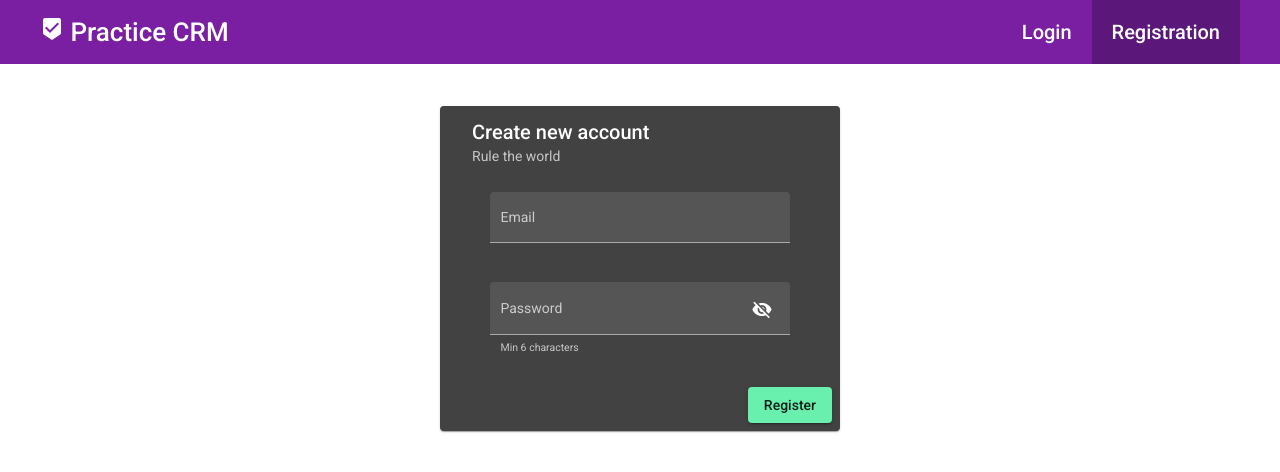
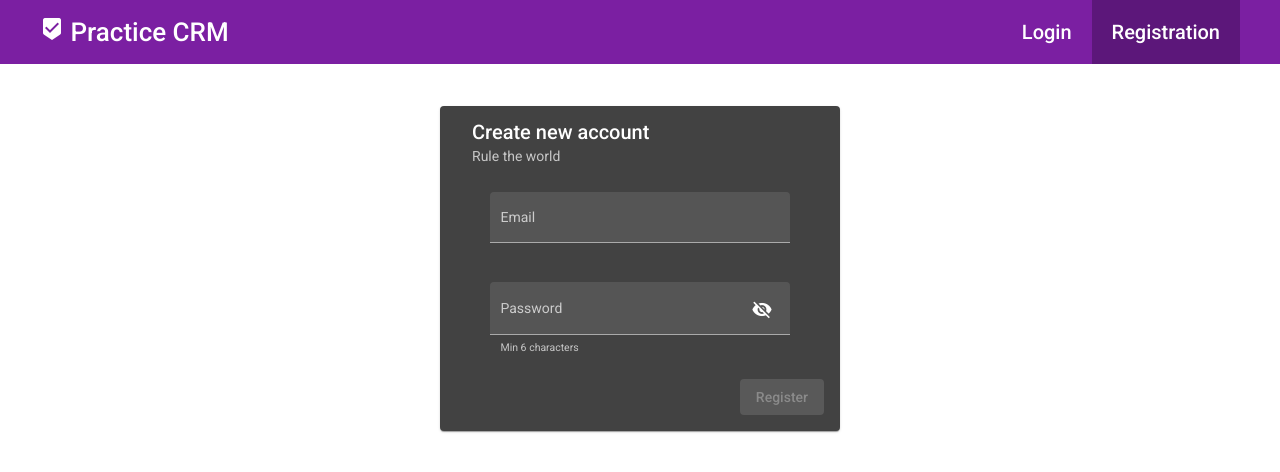
Before and after one commit to friday13decl/practice-crm-angular, an Angular app in the folder client/: page /register in a window 1280 px wide. Shown: the top 472 px of the page. Built offline with nearby package versions, Linux system fonts and the light colour scheme.

Commit message:
auth module updates

```diff
--- a/client/angular.json
+++ b/client/angular.json
@@ -68,7 +68,7 @@
           "builder": "@angular-devkit/build-angular:dev-server",
           "options": {
             "browserTarget": "practice-crm-client:build",
-            "proxyConfig": "proxy.conf.js"
+            "proxyConfig": "proxy.conf.json"
           },
           "configurations": {
             "production": {
--- a/client/src/app/app.module.ts
+++ b/client/src/app/app.module.ts
@@ -5,6 +5,7 @@ import {AppComponent} from './app.component';
 import {BrowserAnimationsModule} from '@angular/platform-browser/animations';
 import {AppRoutingModule} from './app-routing.module';
 import {AuthModule} from './auth/auth.module';
+import {HttpClientModule} from "@angular/common/http";
 
 @NgModule({
   declarations: [
@@ -14,6 +15,7 @@ import {AuthModule} from './auth/auth.module';
     BrowserModule,
     BrowserAnimationsModule,
     AppRoutingModule,
+    HttpClientModule,
     AuthModule
   ],
   providers: [],
--- a/client/src/app/auth/auth-layout/auth-layout.component.scss
+++ b/client/src/app/auth/auth-layout/auth-layout.component.scss
@@ -30,6 +30,5 @@ mat-toolbar > div {
 }
 
 .auth-block {
-  width: 1200px;
   margin: 0 auto;
 }
--- a/client/src/app/auth/auth.module.ts
+++ b/client/src/app/auth/auth.module.ts
@@ -20,8 +20,7 @@ import { BasePageComponent } from './base-page/base-page.component';
   declarations: [
     AuthLayoutComponent,
     LoginPageComponent,
-    RegisterPageComponent,
-    BasePageComponent
+    RegisterPageComponent
   ],
   imports: [
     CommonModule,
--- a/client/src/app/auth/base-page/base-page.component.html
+++ b/client/src/app/auth/base-page/base-page.component.html
@@ -1,4 +1,5 @@
 <mat-card class="card">
+  <form [formGroup]="form" (ngSubmit)="onSubmit()">
     <mat-card-header>
       <!--    <mat-card-title-group>-->
       <mat-card-title>{{headerText}}</mat-card-title>
@@ -8,7 +9,7 @@
     <mat-card-content>
       <mat-form-field appearance="fill" color="accent" hideRequiredMarker="true">
         <mat-label>Email</mat-label>
-      <input matInput [formControl]="email" type="email" id="email"
+        <input matInput formControlName="email" type="email" id="email"
                required placeholder="abc@example.com">
         <mat-error *ngIf="email.invalid">{{getErrorMessage(email)}}</mat-error>
       </mat-form-field>
@@ -27,6 +28,9 @@
       </mat-form-field>
     </mat-card-content>
     <mat-card-actions align="end">
-    <button mat-raised-button color="accent">{{submitBtnText}}</button>
+      <button mat-raised-button color="accent"
+              type="submit" [disabled]="form.invalid || form.disabled"
+      >{{submitBtnText}}</button>
     </mat-card-actions>
+  </form>
 </mat-card>
--- a/client/src/app/auth/base-page/base-page.component.scss
+++ b/client/src/app/auth/base-page/base-page.component.scss
@@ -2,7 +2,7 @@
   width: 400px;
   margin: 3em auto 0;
 
-  .mat-card-content {
+  mat-card-content {
     display: flex;
     flex-direction: column;
     align-items: center;
@@ -12,4 +12,9 @@
       margin: 10px 0;
     }
   }
+
+  mat-card-actions {
+    margin: 0;
+    padding: 0;
+  }
 }
--- a/client/src/app/auth/base-page/base-page.component.ts
+++ b/client/src/app/auth/base-page/base-page.component.ts
@@ -1,23 +1,30 @@
 import { Component, OnInit } from '@angular/core';
-import {FormControl, Validators} from "@angular/forms";
+import {FormControl, FormGroup, Validators} from "@angular/forms";
 
-@Component({
-  selector: 'app-base-page',
-  templateUrl: './base-page.component.html',
-  styleUrls: ['./base-page.component.scss']
-})
-export class BasePageComponent implements OnInit {
-  email: FormControl = new FormControl('', [Validators.required, Validators.email]);
-  password: FormControl = new FormControl('', [Validators.required, Validators.minLength(6)]);
+export interface AuthInterface {
+  onSubmit(): void;
+}
+
+@Component({template: ''})
+export abstract class BasePageComponent implements OnInit {
+  form: FormGroup;
+  email: FormControl;
+  password: FormControl;
+
   hide: boolean = true;
 
   headerText: string = '';
   submitBtnText: string = '';
   subHeaderText: string = 'Rule the world';
 
-  constructor() { }
+  ngOnInit(): void {
+    this.email = new FormControl('', [Validators.required, Validators.email]);
+    this.password = new FormControl('', [Validators.required, Validators.minLength(6)]);
 
-  ngOnInit(): void {
+    this.form = new FormGroup({
+      email: this.email,
+      password: this.password
+    });
   }
 
   getErrorMessage(control: FormControl) {
@@ -26,7 +33,7 @@ export class BasePageComponent implements OnInit {
     }
 
     if (control.hasError('minlength')) {
-      return 'Length is too short';
+      return `Password should be more than ${control.errors['minlength']['requiredLength']} symbols`;
     }
 
     return control.hasError('email') ? 'Not a valid email' : '';
--- a/client/src/app/auth/login-page/login-page.component.ts
+++ b/client/src/app/auth/login-page/login-page.component.ts
@@ -1,20 +1,52 @@
-import {Component, OnInit} from '@angular/core';
-import {BasePageComponent} from "../base-page/base-page.component";
+import {Component, OnDestroy, OnInit} from '@angular/core';
+import {AuthInterface, BasePageComponent} from "../base-page/base-page.component";
+import {AuthService} from "../../shared/services/auth.service";
+import {Subscription} from "rxjs";
+import {ActivatedRoute, Params, Router} from "@angular/router";
 
 @Component({
   selector: 'app-login-page',
   templateUrl: '../base-page/base-page.component.html',
   styleUrls: ['../base-page/base-page.component.scss']
 })
-export class LoginPageComponent extends BasePageComponent implements OnInit {
+export class LoginPageComponent extends BasePageComponent implements OnInit, OnDestroy, AuthInterface {
 
-  constructor() {
+  authSub: Subscription;
+
+  constructor(private auth: AuthService,
+              private router: Router,
+              private route: ActivatedRoute) {
     super();
     this.headerText = 'Login into system';
     this.submitBtnText = 'Login';
   }
 
   ngOnInit(): void {
+    super.ngOnInit();
+
+    this.route.queryParams.subscribe((params: Params) => {
+      if (params['registered']) {
+
+      } else if (params['accessDenied']) {
+
+      }
+    });
   }
 
+  onSubmit(): void {
+    this.form.disable();
+
+    this.authSub = this.auth.login(this.form.value).subscribe(async res => {
+      await this.router.navigate(['/overview']);
+    }, err => {
+      console.warn(err);
+      this.form.enable();
+    });
+  }
+
+  ngOnDestroy(): void {
+    if (this.authSub) {
+      this.authSub.unsubscribe();
+    }
+  }
 }
--- a/client/src/app/auth/register-page/register-page.component.ts
+++ b/client/src/app/auth/register-page/register-page.component.ts
@@ -1,12 +1,12 @@
 import {Component, OnInit} from '@angular/core';
-import {BasePageComponent} from "../base-page/base-page.component";
+import {AuthInterface, BasePageComponent} from "../base-page/base-page.component";
 
 @Component({
   selector: 'app-register-page',
   templateUrl: '../base-page/base-page.component.html',
   styleUrls: ['../base-page/base-page.component.scss']
 })
-export class RegisterPageComponent extends BasePageComponent implements OnInit {
+export class RegisterPageComponent extends BasePageComponent implements OnInit, AuthInterface {
 
   constructor() {
     super();
@@ -15,6 +15,11 @@ export class RegisterPageComponent extends BasePageComponent implements OnInit {
   }
 
   ngOnInit(): void {
+    super.ngOnInit();
+  }
+
+  onSubmit(): void {
+
   }
 
 }
--- /dev/null
+++ b/client/src/app/shared/interfaces.ts
@@ -0,0 +1,4 @@
+export interface User {
+  email: string,
+  password: string
+}
--- /dev/null
+++ b/client/src/app/shared/services/auth.service.ts
@@ -0,0 +1,45 @@
+import { Injectable } from '@angular/core';
+import {HttpClient} from "@angular/common/http";
+import {User} from "../interfaces";
+import {Observable} from "rxjs";
+import {tap} from "rxjs/operators";
+
+export type LoginResponse = {token: string};
+
+@Injectable({
+  providedIn: 'root'
+})
+export class AuthService {
+
+  private token: string = null;
+
+  constructor(private http: HttpClient) { }
+
+  register() {}
+
+  login(user: User): Observable<LoginResponse> {
+    return this.http.post<LoginResponse>('/api/auth/login', user)
+      .pipe(tap(({token}) => {
+        localStorage.setItem('auth-token', token);
+        this.setToken(token);
+      }));
+  }
+
+  setToken(token: string) {
+    this.token = token;
+  }
+
+  getToken(): string {
+    return this.token;
+  }
+
+  isAuthenticated(): boolean {
+    return !!this.token;
+  }
+
+  logout(): void {
+    this.setToken(null);
+    localStorage.removeItem('auth-token');
+  }
+
+}
```
Lines whose indentation alone changed are shown as unchanged.
